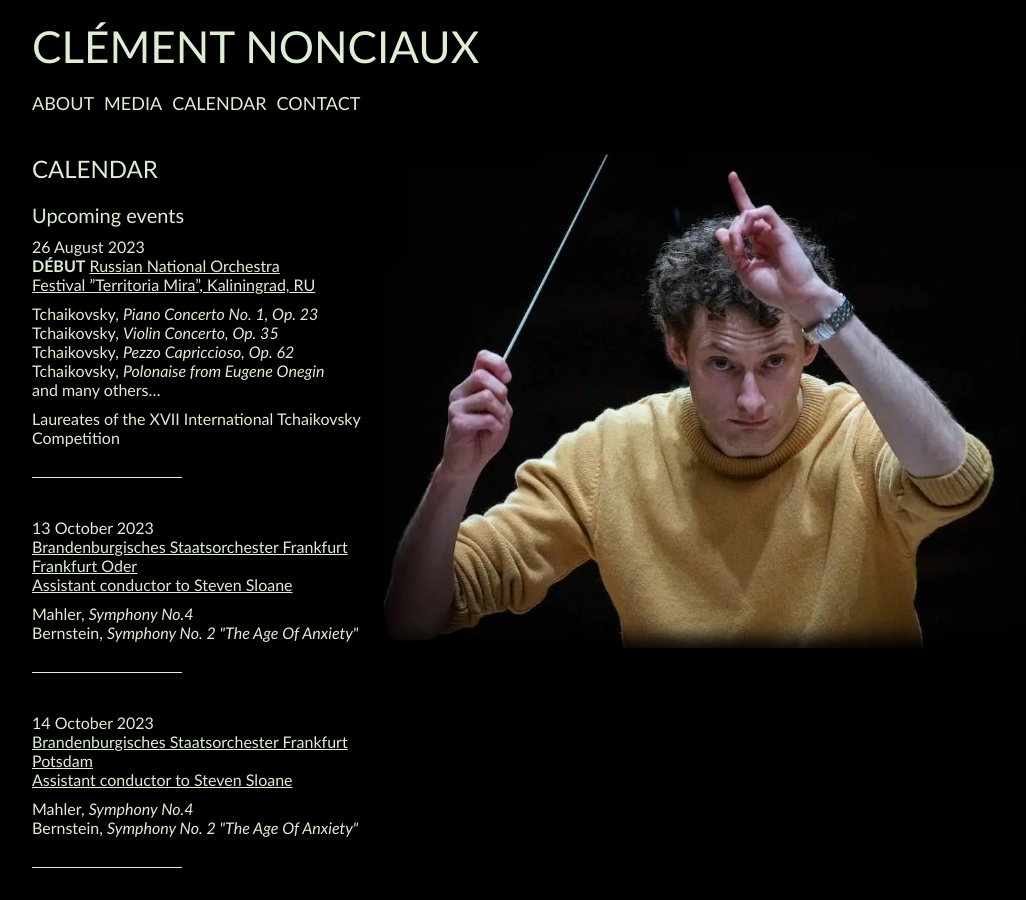
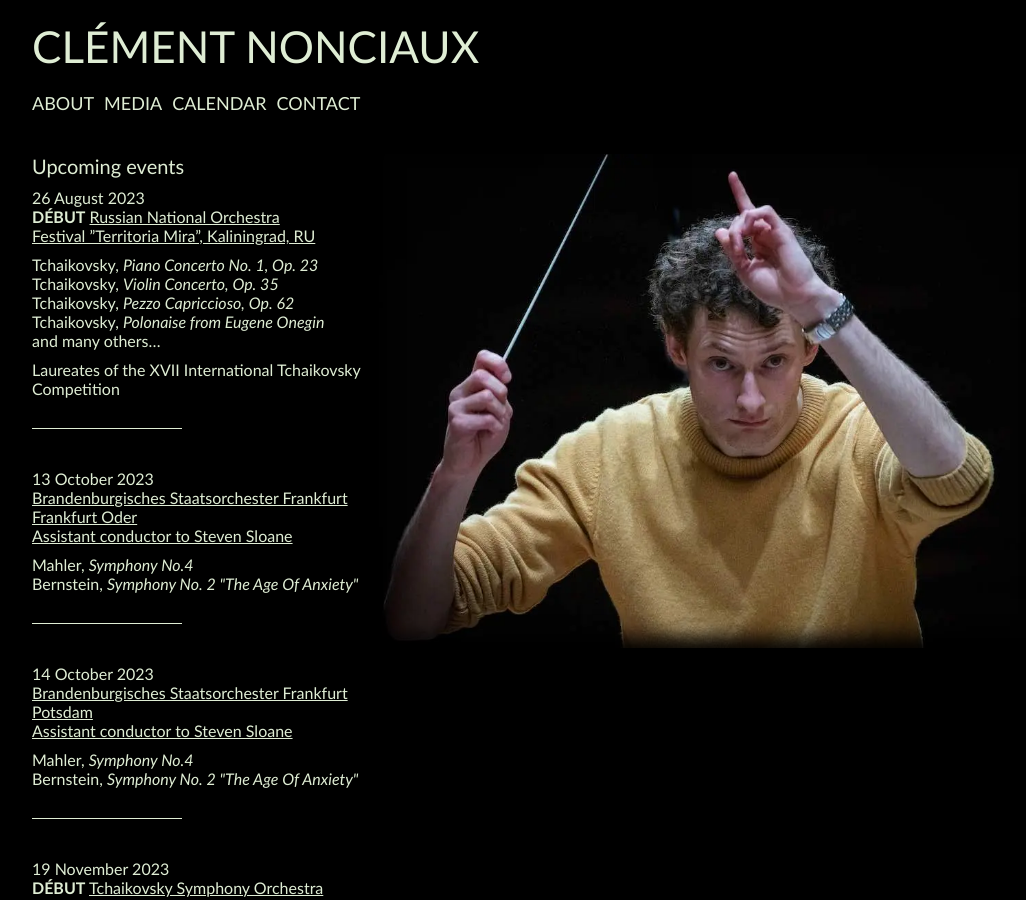
Before and after one commit to martincadoux/clementnonciaux.com, a Jekyll site: the page built from _pages/calendar.html, in a window 1280 px wide and 900 px high. Shown: the whole window, without its empty margins (108-1134 px from the left). Built offline with Jekyll 4.4.1, drawn with Linux system fonts in a browser that asks for light colours.

```diff
--- a/_pages/calendar.html
+++ b/_pages/calendar.html
@@ -4,7 +4,6 @@
 
 <div class="layout-content">
   <div class="layout-content-start">
-    <h1 class="typo-h1">Calendar</h1>
 
     {% assign current_date = site.time | date: "%s" %}
     {% assign current_year = current_date | date: "%Y" %}
```
